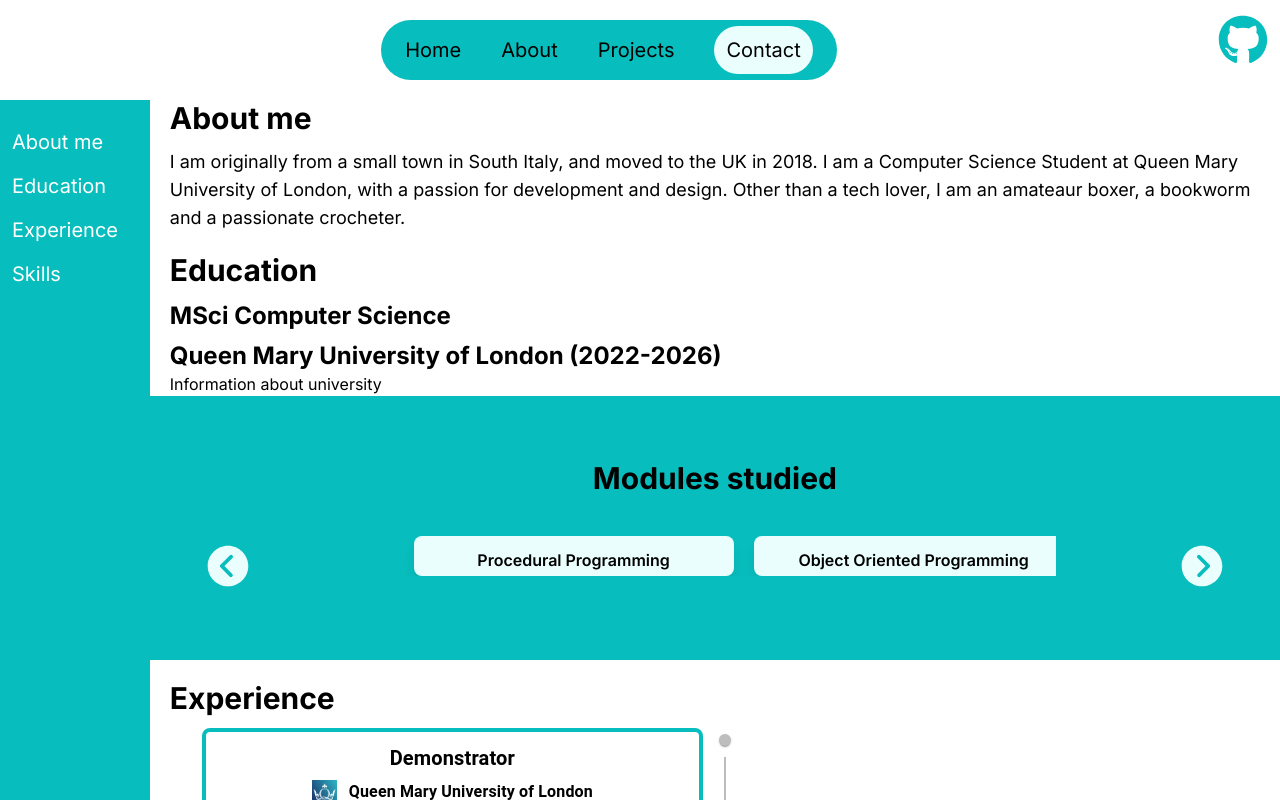
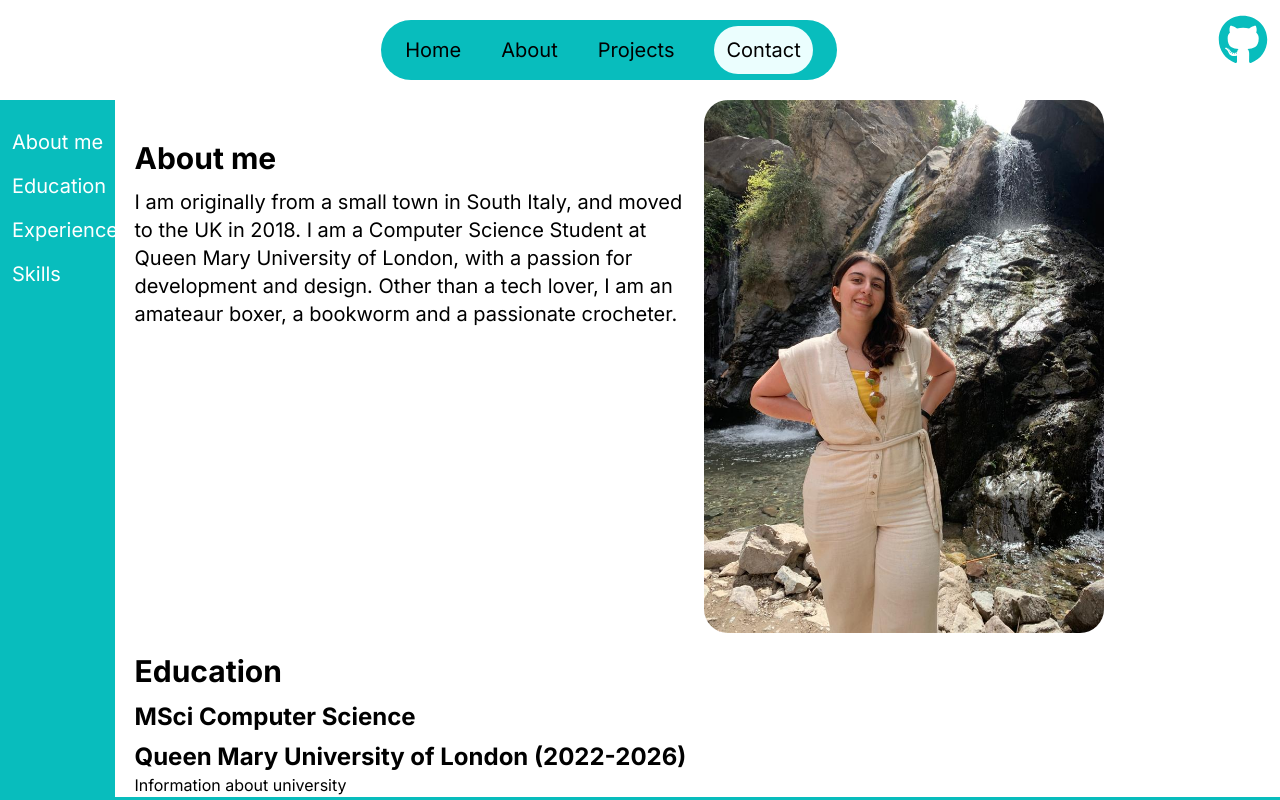
Before and after one commit to ileniadigital/ileniadigital.github.io, a Next.js app: page /about in a window 1280 px wide. Shown: the top 800 px of the page. Built offline with nearby package versions, Linux system fonts and the light colour scheme.

Commit message:
added picture of me

```diff
--- a/app/about/page.tsx
+++ b/app/about/page.tsx
@@ -1,3 +1,4 @@
+import Image from 'next/image';
 // Import UI components
 import Nav from '../ui/nav';
 import Footer from '../ui/footer';
@@ -12,12 +13,16 @@ export default function About() {
             <main className='flex flex-row mt-5'>
                 <Aside />
                 <div>
-                    <div className="ml-5">
-                        <h1 className='text-3xl font-bold'>About me</h1>
-                        <p className="mt-3 text-lg">
-                            I am originally from a small town in South Italy, and moved to the UK in 2018. I am a Computer Science Student at Queen Mary University of London, with a passion for development and design.
-                            Other than a tech lover, I am an amateaur boxer, a bookworm and a passionate crocheter.
-                        </p>
+                    <div className="ml-5 flex flex-row">
+                        <div className='mt-10'>
+                            <h1 className='text-3xl font-bold'>About me</h1>
+                            <p className="mt-3 text-xl">
+                                I am originally from a small town in South Italy, and moved to the UK in 2018. I am a Computer Science Student at Queen Mary University of London, with a passion for development and design.
+                                Other than a tech lover, I am an amateaur boxer, a bookworm and a passionate crocheter.
+                            </p>
+                        </div>
+                        <Image src={'/images/ilenia.jpg'} alt={"Picture of Ilenia in front of a waterfall"} width={400} height={1200} className="mr-44 rounded-3xl" />
+                        {/* ADD WIDGETS OF HOBBIES??? */}
                     </div>
                     <Education />
                     <Experience />
```
